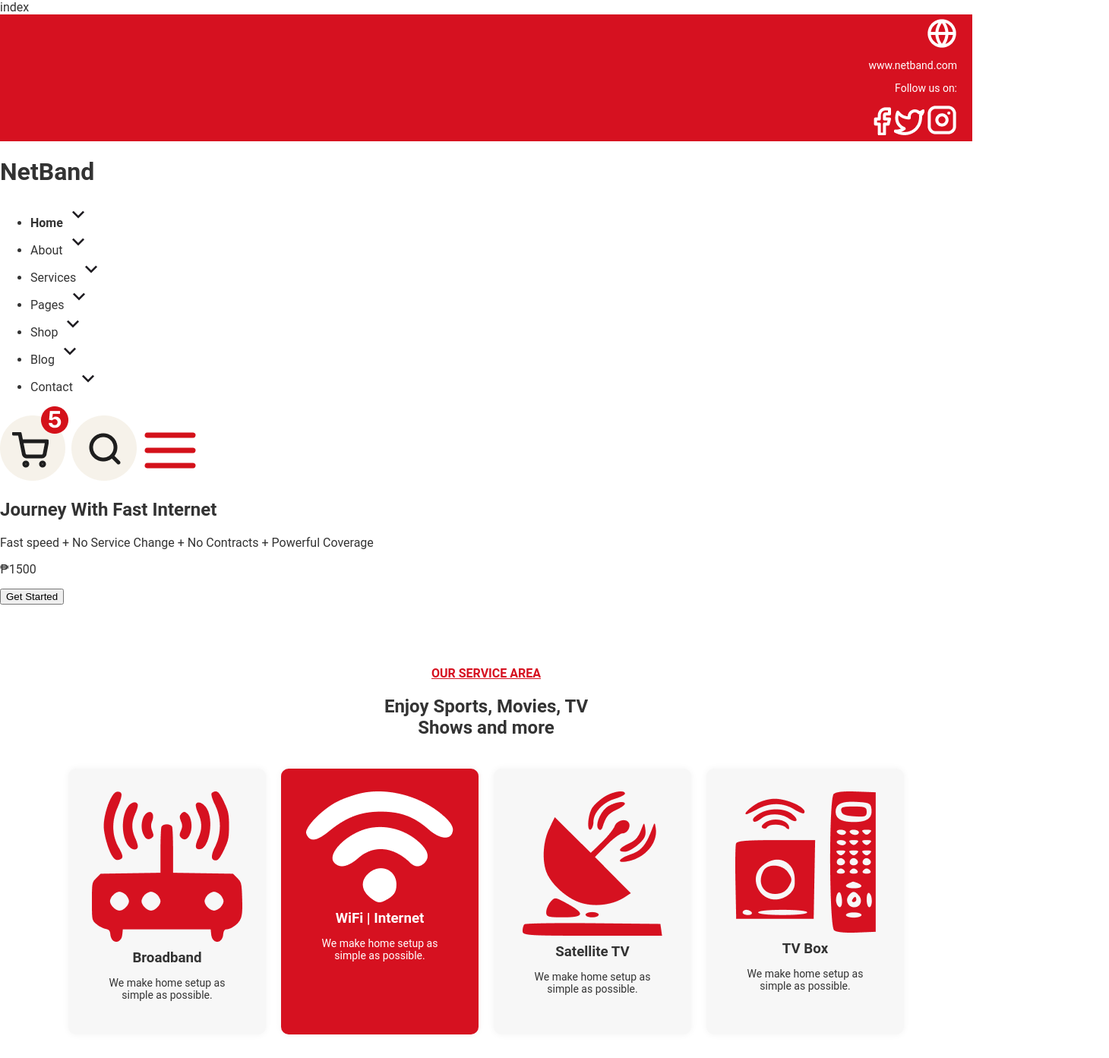
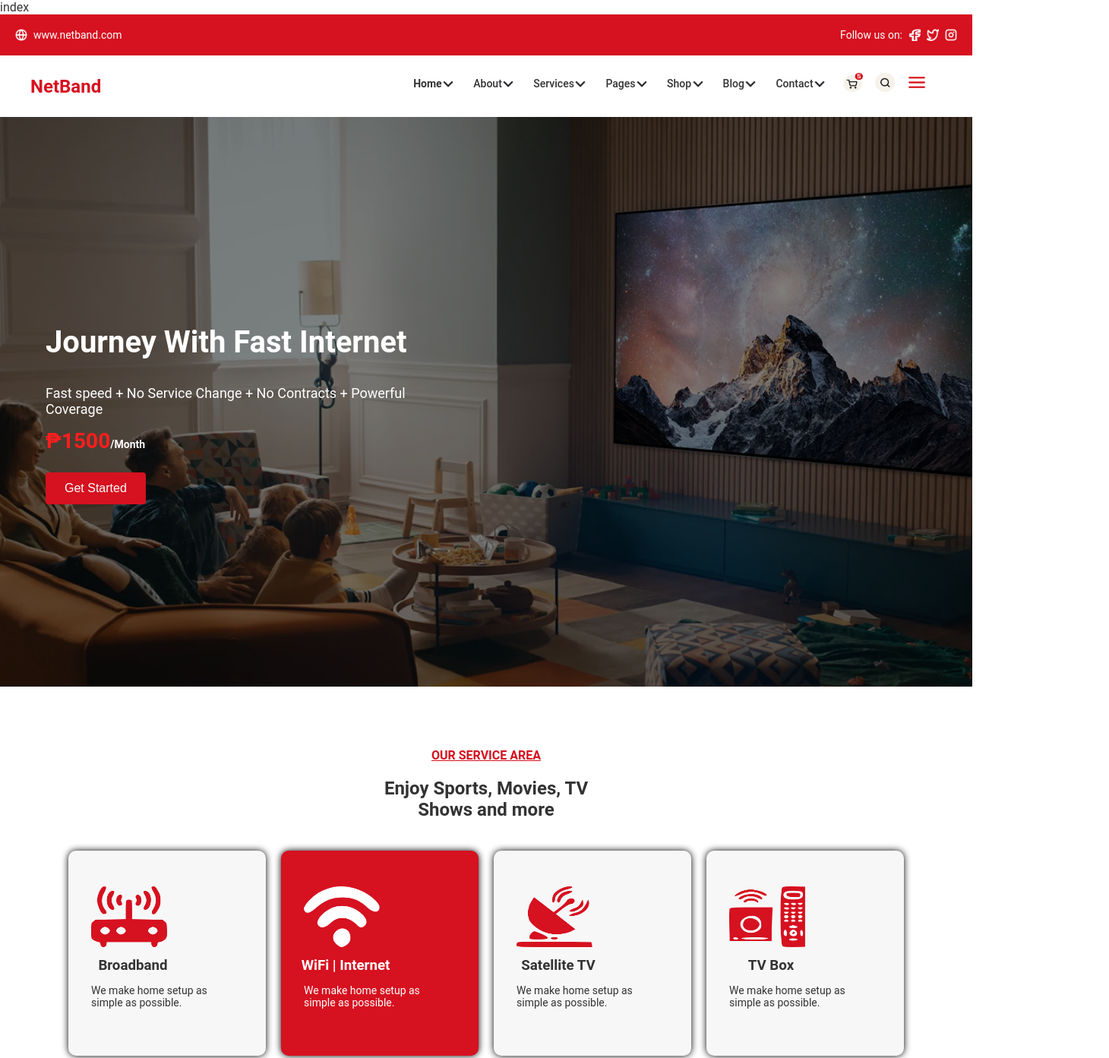
Before and after one commit to shinilll/MARFIL_Midterm, a plain HTML site: page index.html in a window 1280 px wide. Shown: the top 1393 px of the page at 76% size, 1460 px wide, since content can reach past the window. Drawn offline with Linux system fonts and the light colour scheme; files that its build step writes are made by us from their sources; files whose address does not match are found by name.

Commit message:
Add files via upload

```diff
--- a/style.css
+++ b/style.css
@@ -3,9 +3,6 @@ body{
   padding: 0;
   box-sizing: border-box;
   font-family: 'Roboto', sans-serif;
-      }
-
-      body {
   background-color: #fff;
   color: #333;
       }
@@ -14,47 +11,103 @@ body{
   background-color: #d61120;
   color: white;
   padding: 5px 20px;
-        text-align: right;
   font-size: 14px;
+  align-items: center;
+  display: flex;
+  justify-content: space-between;
 }
 
-      .navbar {
+.left, .right{
+  display: flex;
+  align-items: center;
+  gap: 8px;
+}
+.icon {
+  width: 16px;
+  height: 16px;
+}
+
+
+.navigation-bar {
   background-color: white;
-        padding: 15px 40px;
+  padding: 10px 40px;
   display: flex;
   justify-content: space-between;
   align-items: center;
-        box-shadow: 0 2px 5px rgba(0, 0, 0, 0.1);
 }
 
-      .navbar h1 {
+.navigation-bar h1 {
   color: #d61120;
-        font-size: 32px;
+  font-size: 24px;
+  margin: 0;
 }
 
-      .nav-links ul {
+.navigation-links {
+  display: flex;
+  align-items: center;
+  gap: 10px;
+}
+
+.navigation-links ul {
   list-style: none;
   display: flex;
-        gap: 30px;
+  gap: 20px;
+  padding: 0;
+  margin-right: 16px;
 }
 
-      .nav-links li {
-        font-size: 16px;
+.navigation-links li {
+  font-size: 14px;
   font-weight: 500;
   cursor: pointer;
+  vertical-align: middle;
+  position: relative;
+  bottom: 10px;
+}
+.navigation-links img{
+  position: relative;
+  top: 9px;
+  margin-left: -8px;
+  width: 26px;
+  height: 26x;
 }
 
-      .hero {
+.dropdown-icon{
+  font-size: 15px;
+  margin-left: 4px;
+}
+
+.actions {
+  display: flex;
+  gap: 10px;
+  align-items: center;
+}
+
+.icons {
+  width: 25px;
+  height: 25px;
+  cursor: pointer;
+  margin-bottom: 25px;
+  margin-left: 5px;
+  margin-right: 20px;
+  /* padding-right: 10px; */
+}
+
+.main {
         display: flex;
         align-items: center;
         justify-content: space-between;
-        height: 500px;
+        height: 750px;
         color: white;
         padding: 0 60px;
         position: relative;
+        background-image: url(../img/groupie.png);
+        background-size: cover;
+        background-repeat: no-repeat;
+        background-position: center;
       }
 
-      .hero::before {
+.main::before {
         content: '';
         position: absolute;
         top: 0;
@@ -64,28 +117,28 @@ body{
         background: rgba(0, 0, 0, 0.5);
       }
 
-      .hero-content {
+.main-content {
         position: relative;
         max-width: 500px;
       }
 
-      .hero-content h2 {
+.main-content h2 {
         font-size: 40px;
         font-weight: 700;
       }
 
-      .hero-content p {
+.main-content p {
         margin: 15px 0;
         font-size: 18px;
       }
 
-      .hero-content .price {
+.main-content .price {
         font-size: 28px;
         color: #ff1e1e;
         font-weight: bold;
       }
 
-      .hero-content button {
+.main-content button {
         margin-top: 10px;
         padding: 12px 25px;
         background-color: #d61120;
@@ -123,13 +176,46 @@ body{
         border-radius: 10px;
         text-align: center;
         width: 200px;
-        box-shadow: 0 0 10px rgba(0,0,0,0.05);
+        box-shadow: 0 0 10px rgba(0,0,0.5);
       }
 
 .card.active {
         background-color: #d61120;
         color: white;
       }
+
+.card.active > .pic{
+  position: relative;
+  top: 17px;
+  width: 100px;
+  height: 80px;
+}
+
+.card > .pic{
+  position: relative;
+  top: 17px;
+  width: 100px;
+  height: 80px;
+}
+
+.card > h3{
+  position: relative;
+  display: inline;
+  vertical-align: left;
+  top: 30px;
+  right: 45px;
+  width: 100px;
+  height: 80px;
+}
+.card > p{
+  position: relative;
+  top: 30px;
+  width: 500px;
+  height: 80px;
+  text-align: justify;
+}
+
+
 
 .card h3 {
         margin: 10px 0;
@@ -138,3 +224,7 @@ body{
 .card p {
         font-size: 14px;
       }
+.pic{
+  display: block;
+  margin-left: 0;
+}
```
Lines whose indentation alone changed are shown as unchanged.
